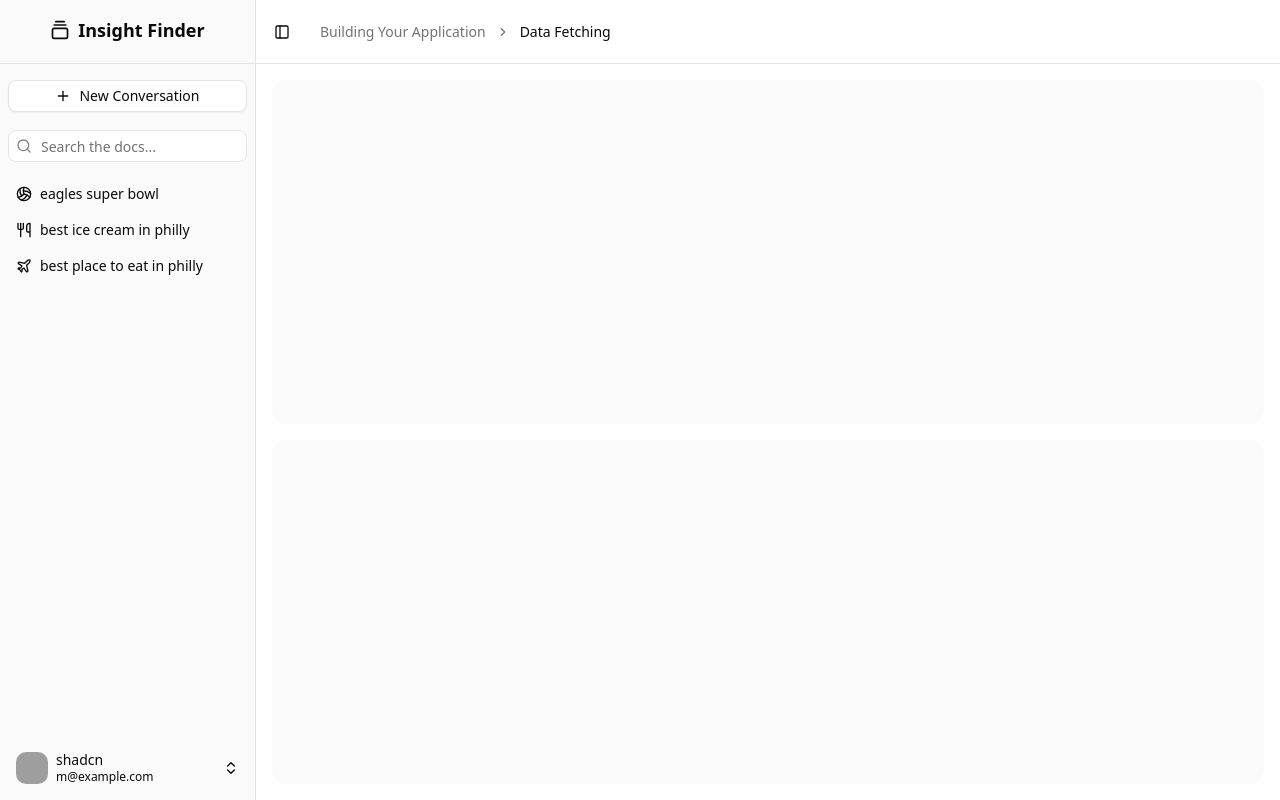
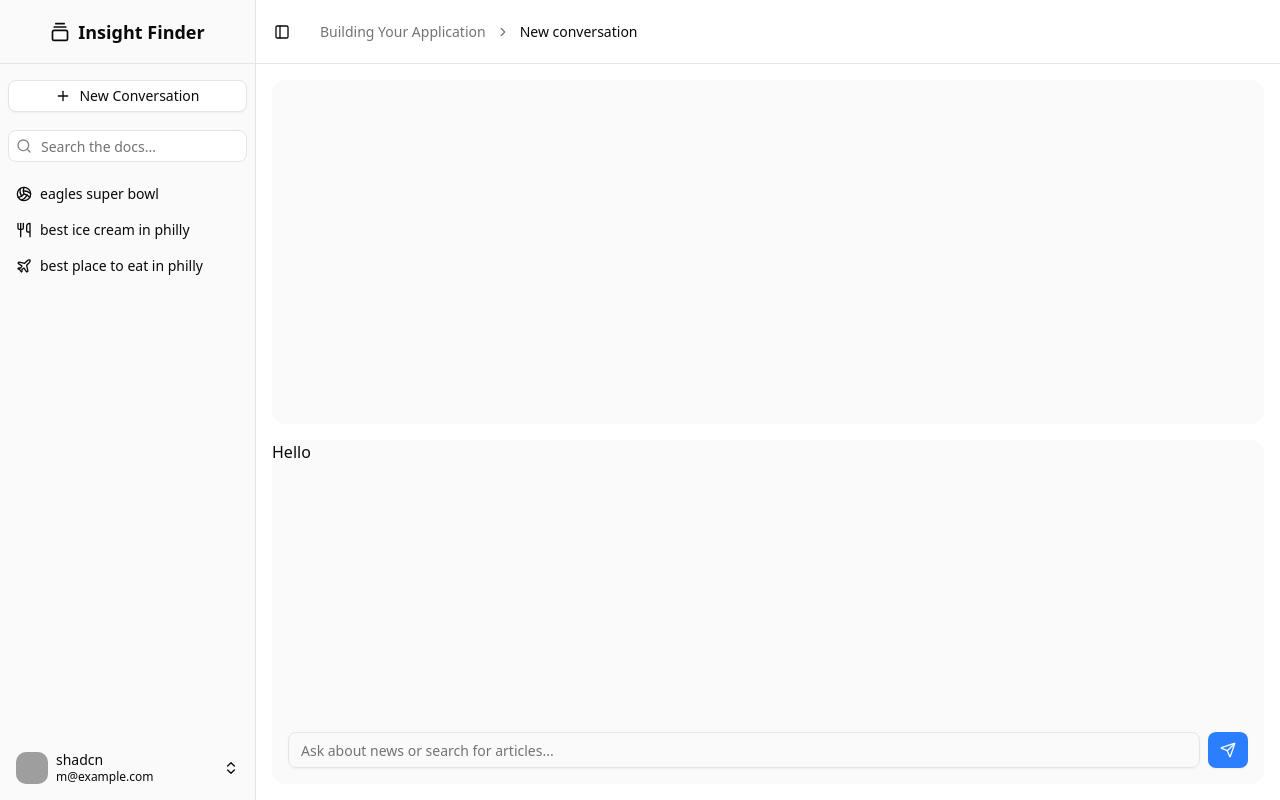
Before and after one commit to mejialaguna/insight_finder, a Next.js app: page / in a window 1280 px wide. Built offline with nearby package versions, Linux system fonts and the light colour scheme; grey boxes are pictures that could not be loaded.

Commit message:
insightFinder: fixing build issue

```diff
--- a/src/app/page.tsx
+++ b/src/app/page.tsx
@@ -1,14 +1,19 @@
+/* eslint-disable @typescript-eslint/no-explicit-any */
 import Main from '@/components/main';
 
-interface HomePageProp {
-  searchParams: {
-    conversationId?: string;
-  };
+interface PageProps {
+  params?: any;
+  searchParams?: any;
 }
 
-export default async function Home({searchParams}:HomePageProp) {
-  const { conversationId } = await searchParams;
-  return (
-    <Main conversationId={conversationId} />
-  );
+export default function Home(props: PageProps) {
+  // Extract searchParams which might be a Promise or direct object
+  const searchParams = props.searchParams || {};
+
+  const conversationId =
+    typeof searchParams.conversationId === 'string'
+      ? searchParams.conversationId
+      : undefined;
+
+  return <Main conversationId={conversationId} />;
 }
--- a/src/components/app-sidebar.tsx
+++ b/src/components/app-sidebar.tsx
@@ -1,12 +1,12 @@
 'use client';
 
 import { GalleryVerticalEnd, Plus } from 'lucide-react';
+import { usePathname, useRouter } from 'next/navigation';
 import * as React from 'react';
 
 import { NavProjects } from '@/components/nav-projects';
 import { NavUser } from '@/components/nav-user';
 import { Button } from '@/components/ui/button';
-import { Separator } from '@/components/ui/separator';
 import {
   Sidebar,
   SidebarContent,
@@ -16,10 +16,10 @@ import {
   useSidebar,
 } from '@/components/ui/sidebar';
 import { cn } from '@/lib/utils';
+import { useNewConversationFeature } from '@/store';
 
 import { CollapsedTooltip } from './collapsed-tooltip';
 import { SearchForm } from './search-form';
-import { useNewConversationFeature } from '@/store';
 
 // Define the conversation type for better type safety
 interface Conversation {
@@ -63,12 +63,19 @@ const initialData: AppData = {
   ],
 };
 
-export function AppSidebar({ ...props }: React.ComponentProps<typeof Sidebar>) {
+export function AppSidebar({
+  conversationId,
+  ...props
+}: React.ComponentProps<typeof Sidebar> & { conversationId?: string }) {
+  const router = useRouter();
+  const pathname = usePathname();
   const { setShouldShowNewConversation } = useNewConversationFeature();
   const { state, setOpen } = useSidebar();
   const [data, setData] = React.useState<AppData>(initialData);
 
   const handleAddConversation = () => {
+    if (conversationId) router.replace(pathname);
+
     const newConversation: Conversation = {
       name: `New Conversation ${data.conversations.length + 1}`,
       time: 'today',
@@ -83,43 +90,39 @@ export function AppSidebar({ ...props }: React.ComponentProps<typeof Sidebar>) {
   };
 
   return (
-    <Sidebar collapsible='icon' {...props}>
-      <SidebarHeader className='items-center h-16 dimelo border-b'>
-        <div className='flex items-center px-4 py-2 gap-2'>
-          <GalleryVerticalEnd className='h-5 w-5' />
-          {state !== 'collapsed' && (
-            <span
-              className={cn(
-                'text-lg font-semibold transition-opacity duration-200'
-              )}
-            >
-              Insight Finder
-            </span>
+    <Sidebar collapsible="icon" {...props}>
+      <SidebarHeader className="flex flex-row justify-center items-center h-16 border-b">
+        <GalleryVerticalEnd className="h-5 w-5" />
+        <span
+          className={cn(
+            `text-lg font-semibold transition-opacity duration-200 ${state !== 'collapsed' ? 'inline-flex' : 'hidden'}`
           )}
-        </div>
+        >
+          Insight Finder
+        </span>
       </SidebarHeader>
       <SidebarContent>
         <CollapsedTooltip
-          tooltip='New Conversation'
+          tooltip="New Conversation"
           isCollapsed={state === 'collapsed'}
         >
           <Button
-            variant='outline'
-            size='sm'
-            className='flex items-center gap-2 mx-2 mt-4'
+            variant="outline"
+            size="sm"
+            className="flex items-center gap-2 mx-2 mt-4"
             onClick={handleAddConversation}
           >
-            <Plus className='h-4 w-4' />
+            <Plus className="h-4 w-4" />
             {state !== 'collapsed' && 'New Conversation'}
           </Button>
         </CollapsedTooltip>
         <CollapsedTooltip
-          tooltip='search previous topics'
+          tooltip="search previous topics"
           isCollapsed={state === 'collapsed'}
         >
           <SearchForm
             isCollapsed={state === 'collapsed'}
-            className='pt-2.5'
+            className="pt-2.5"
             setOpen={setOpen}
           />
         </CollapsedTooltip>
--- /dev/null
+++ b/src/components/chat-form.tsx
@@ -0,0 +1,26 @@
+'use client';
+
+import { Send } from 'lucide-react';
+
+import { Button } from '@/components/ui/button';
+import { Input } from '@/components/ui/input';
+import { cn } from '@/lib/utils';
+
+interface ChatFormProps {
+  className?: React.StyleHTMLAttributes<HTMLImageElement>['className'];
+}
+
+export function ChatForm({className}: ChatFormProps) {
+  return (
+    <form className={cn('flex space-x-2 mt-auto', className)}>
+        <Input
+          placeholder='Ask about news or search for articles...'
+          className='flex-1'
+        />
+        <Button type='submit' className='bg-blue-500 hover:bg-blue-600 transition-colors duration-300'>
+          <Send className='h-4 w-4' />
+          <span className='sr-only'>Send</span>
+        </Button>
+      </form>
+  );
+}
--- a/src/components/chat-interface.tsx
+++ b/src/components/chat-interface.tsx
@@ -1,8 +1,4 @@
-'use client';
-import { Send } from 'lucide-react';
-
-import { Button } from '@/components/ui/button';
-import { Input } from '@/components/ui/input';
+import { ChatForm } from './chat-form';
 
 export function ChatInterface() {
   return (
@@ -32,17 +28,7 @@ export function ChatInterface() {
           </div>
         </div>
       </div>
-
-      <form className="flex space-x-2 mt-auto">
-        <Input
-          placeholder="Ask about news or search for articles..."
-          className="flex-1"
-        />
-        <Button type="submit">
-          <Send className="h-4 w-4" />
-          <span className="sr-only">Send</span>
-        </Button>
-      </form>
+      <ChatForm />
     </div>
   );
 }
--- a/src/components/feature-area.tsx
+++ b/src/components/feature-area.tsx
@@ -1,6 +1,7 @@
 'use client';
 import { useNewConversationFeature } from '@/store';
 
+import { ChatForm } from './chat-form';
 import { ChatInterface } from './chat-interface';
 
 interface FeatureAreaProp {
@@ -16,7 +17,11 @@ export default function FeatureArea({ conversationId }: FeatureAreaProp) {
       ) : (
         <>
           <div className="min-h-[100vh] flex-1 rounded-xl bg-muted/50 md:min-h-min" />
-          <div className="min-h-[100vh] flex-1 rounded-xl bg-muted/50 md:min-h-min" />
+          <div className="min-h-[100vh] flex flex-1 rounded-xl bg-muted/50 md:min-h-min flex-col" >
+          {/* <Articles /> */}
+          <h1>Hello</h1>
+          <ChatForm className='p-4'/>
+          </div>
         </>
       )}
     </div>
--- a/src/components/header.tsx
+++ b/src/components/header.tsx
@@ -21,7 +21,7 @@ export default function Header() {
           </BreadcrumbItem>
           <BreadcrumbSeparator className="hidden md:block" />
           <BreadcrumbItem>
-            <BreadcrumbPage>Data Fetching</BreadcrumbPage>
+            <BreadcrumbPage>New conversation</BreadcrumbPage>
           </BreadcrumbItem>
         </BreadcrumbList>
       </Breadcrumb>
--- a/src/components/main.tsx
+++ b/src/components/main.tsx
@@ -12,8 +12,8 @@ interface MainPageProp {
 
 export default async function Main({conversationId}:MainPageProp) {
   return (
-    <SidebarProvider >
-      <AppSidebar />
+    <SidebarProvider>
+      <AppSidebar conversationId={conversationId}/>
       <SidebarInset>
         <Header />
         <FeatureArea conversationId={conversationId}/>
--- a/src/components/nav-projects.tsx
+++ b/src/components/nav-projects.tsx
@@ -10,12 +10,11 @@ import {
   Utensils,
   type LucideIcon,
 } from 'lucide-react';
+import Link from 'next/link';
+import { usePathname, useSearchParams } from 'next/navigation';
 import { useState } from 'react';
 
-import {
-  Collapsible,
-  CollapsibleContent,
-} from '@/components/ui/collapsible';
+import { Collapsible, CollapsibleContent } from '@/components/ui/collapsible';
 import {
   DropdownMenu,
   DropdownMenuContent,
@@ -50,6 +49,15 @@ export function NavProjects({
 }) {
   const { isMobile } = useSidebar();
   const [isOpen, setIsOpen] = useState(true);
+  const pathName = usePathname();
+  const searchParams = useSearchParams();
+
+  const createPageUrl = (conversationId: number | string) => {
+    const params = new URLSearchParams(searchParams.toString());
+
+    params.set('conversationId', conversationId.toString());
+    return `${pathName}?${params.toString()}`;
+  };
 
   return (
     <SidebarGroup>
@@ -62,7 +70,7 @@ export function NavProjects({
           `}
         >
           <SidebarMenu>
-            {projects.map((item) => {
+            {projects.map((item, idx) => {
               const normalizedType = item.type?.toLowerCase() ?? 'default';
               const Icon = typeToIcon[normalizedType] ?? typeToIcon.default;
 
@@ -70,7 +78,9 @@ export function NavProjects({
                 <SidebarMenuItem key={item.name}>
                   <SidebarMenuButton tooltip={item.name}>
                     <Icon className="w-4 h-4" />
-                    <span>{item.name}</span>
+                    <Link href={createPageUrl(`${idx}-${item.name}`)}>
+                      {item.name}
+                    </Link>
                   </SidebarMenuButton>
                   <DropdownMenu>
                     <DropdownMenuTrigger asChild>
```
Also changed, not shown: src/components/nav-main.tsx (+7 -6 lines).
